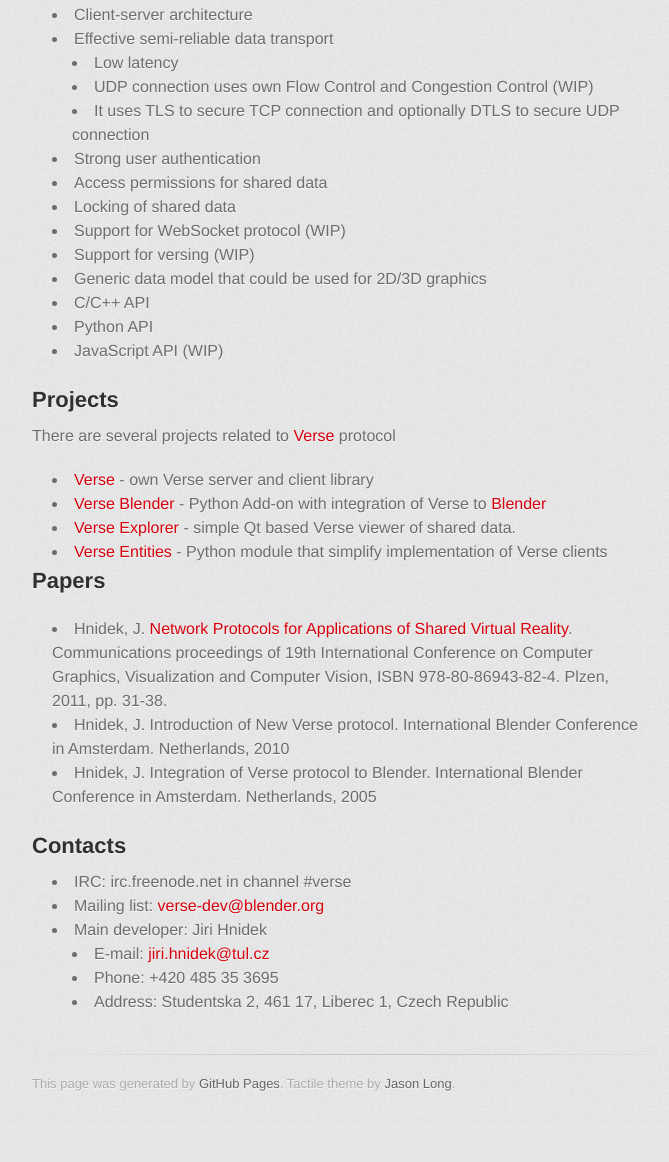
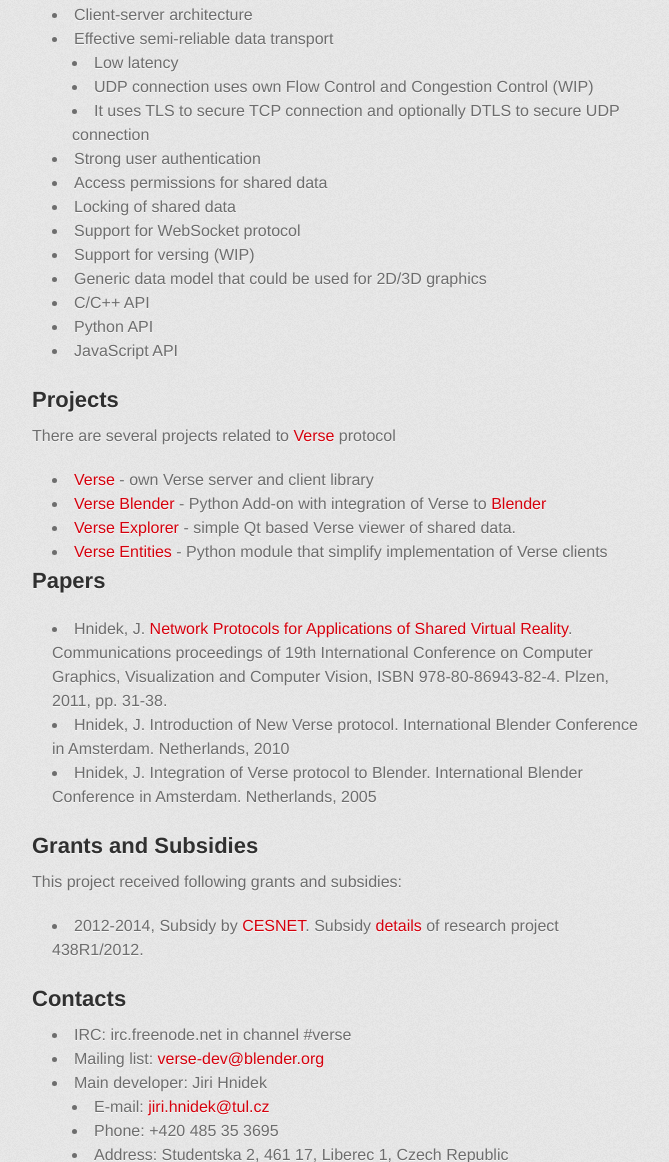
Before and after one commit to verse/verse.github.com, a plain HTML site: page index.html in a window 1280 px wide. Shown: the part 1067-2229 px from the top of the page, without its empty margins (298-967 px from the left). Before the commit the page ends 2190 px from the top, so only its background shows below. Drawn offline with Linux system fonts and the light colour scheme; a web font is replaced by a local one.

Commit message:
Added section grants, updated feature list.

```diff
--- a/index.html
+++ b/index.html
@@ -71,12 +71,12 @@
 <li>Strong user authentication</li>
 <li>Access permissions for shared data</li>
 <li>Locking of shared data</li>
-<li>Support for WebSocket protocol (WIP)</li>
+<li>Support for WebSocket protocol</li>
 <li>Support for versing (WIP)</li>
 <li>Generic data model that could be used for 2D/3D graphics</li>
 <li>C/C++ API</li>
 <li>Python API</li>
-<li>JavaScript API (WIP)</li>
+<li>JavaScript API</li>
 </ul>
 </p>
 
@@ -99,6 +99,16 @@
 <li>Hnidek, J. Introduction of New Verse protocol. International Blender Conference in Amsterdam. Netherlands, 2010</li>
 <li>Hnidek, J. Integration of Verse protocol to Blender. International Blender Conference in Amsterdam. Netherlands, 2005</li>
 </ul>
+</p>
+
+<h2>Grants and Subsidies</h2>
+
+<p>This project received following grants and subsidies:</p>
+
+<p>
+  <ul>
+    <li>2012-2014, Subsidy by <a href="http://www.cesnet.cz">CESNET</a>. Subsidy <a href="http://fondrozvoje.cesnet.cz/projekt.aspx?ID=438">details</a> of research project 438R1/2012.</li>
+  </ul>
 </p>
 
 <h2>Contacts</h2>
```
